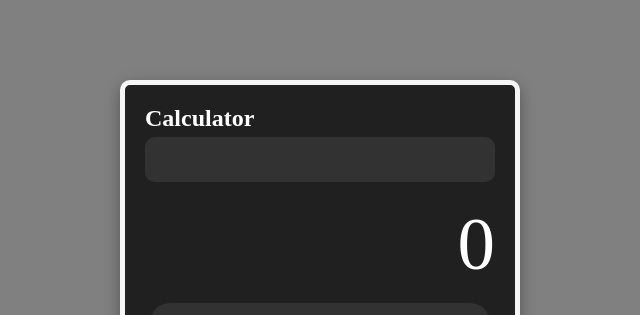
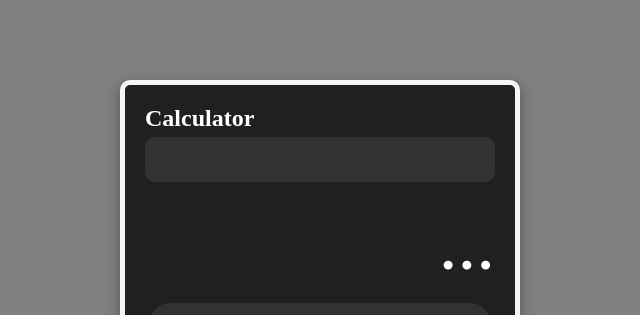
Before and after one commit to aeronjay/odin-calculator, a plain HTML site: page index.html in a window 1280 px wide. Both pictures are taken after a click on the button "...". Shown: the top 315 px of the page, 320-960 px from the left. Drawn offline with nearby package versions, Linux system fonts and the light colour scheme.

Commit message:
add function for numkeys

```diff
--- a/index.html
+++ b/index.html
@@ -52,6 +52,6 @@
         </div>
     </div>
     <div class="footer">Created By <a target="_blank" href="https://github.com/aeronjay/odin-calculator">AeronJ</a></div>
-    <script src="./script.js"></script>
+    <script defer src="./script.js"></script>
 </body>
 </html>
--- a/script.js
+++ b/script.js
@@ -0,0 +1,21 @@
+
+let mainDisplay = document.querySelector(".main-display");
+let miniDisplay = document.querySelector(".mini-display");
+
+let keyNum = document.querySelectorAll(".key-num");
+
+let defaultZero = true;
+
+keyNum.forEach((key) => {
+    key.addEventListener("click", (e) => {
+        if(defaultZero){
+            // will not add more zeroes if 0 is the starting num
+            if(!(e.target.textContent === "0" && defaultZero)){
+                mainDisplay.textContent = key.textContent;
+                defaultZero = false;
+            }
+        }else{
+            mainDisplay.textContent += key.textContent;
+        }
+    })
+})
```
